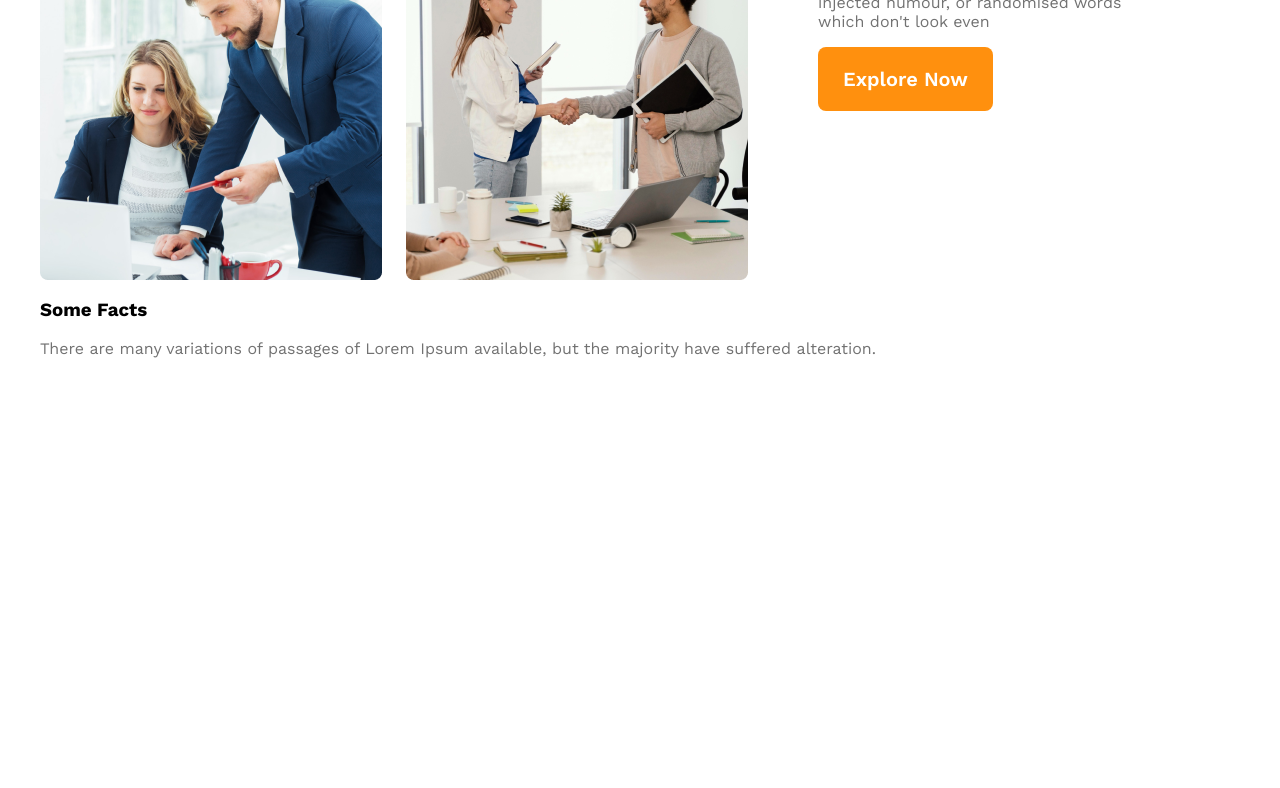
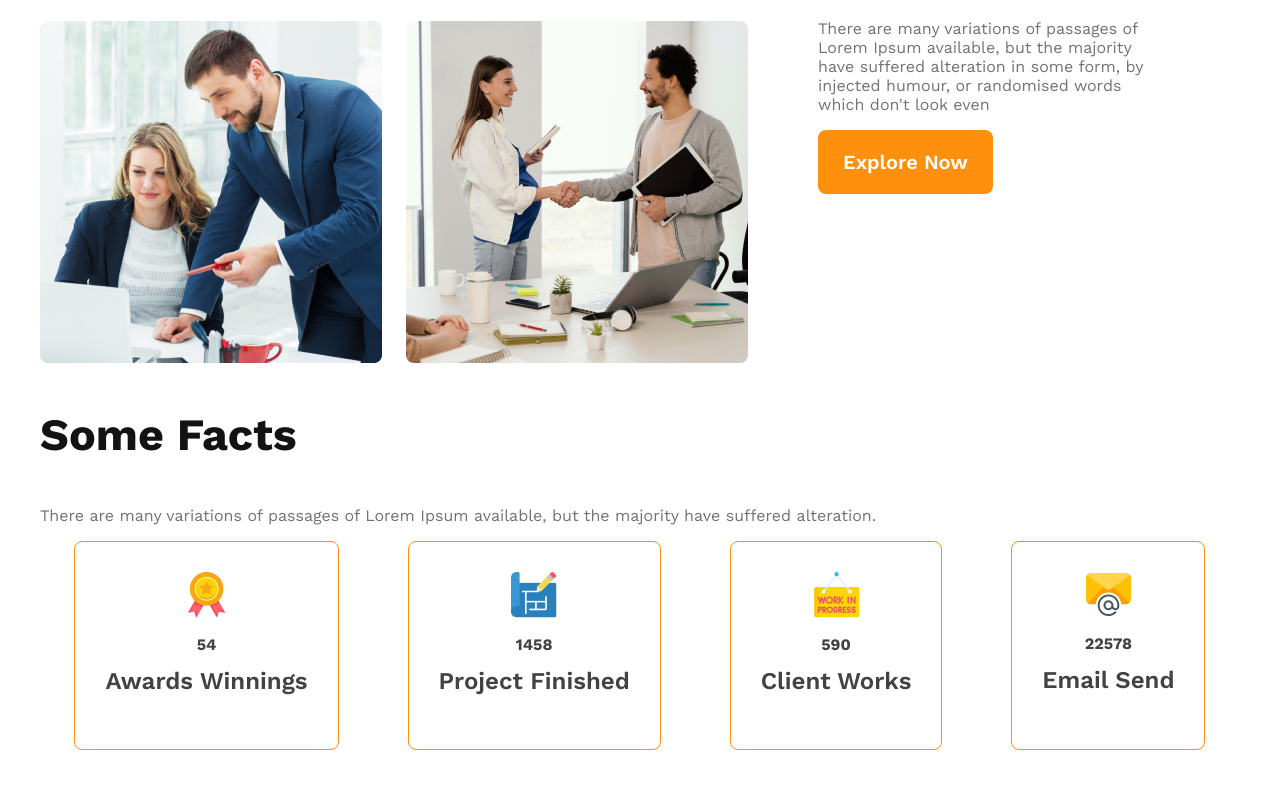
Before and after one commit to krishna3052002/g3-architect-website, a plain HTML site: page index.html in a window 1280 px wide. Shown: the part 1514-2302 px from the top of the page. Before the commit the page ends 1942 px from the top, so only its background shows below. Drawn offline with nearby package versions, Linux system fonts and the light colour scheme.

Commit message:
Facts Secction Added

```diff
--- a/index.html
+++ b/index.html
@@ -61,6 +61,28 @@
 <p class="text-light-gray">
     There are many variations of passages of Lorem Ipsum available, but the majority have suffered alteration.
 </p>
+ <div class="facts-card-container">
+    <div class="card">
+        <img src="images/icons/ribon.png" alt="">
+        <h2 class="card-stats">54</h2>
+        <p class="card-title text-light-gray">Awards Winnings</p>
+    </div>
+    <div class="card">
+        <img src="images/icons/projects.png" alt="">
+        <h2 class="card-stats">1458</h2>
+        <p class="card-title text-light-gray">Project Finished</p>
+    </div>
+    <div class="card">
+        <img src="images/icons/customers.png" alt="">
+        <h2 class="card-stats">590</h2>
+        <p class="card-title text-light-gray">Client Works</p>
+    </div>
+    <div class="card">
+        <img src="images/icons/email.png" alt="">
+        <h2 class="card-stats">22578</h2>
+        <p class="card-title text-light-gray">Email Send</p>
+    </div>
+ </div>
 </section>
     </main>
     <!-- main section end -->
--- a/styles/architect.css
+++ b/styles/architect.css
@@ -4,7 +4,8 @@
     font-family: 'Lato', sans-serif;
     font-family: 'Work Sans', sans-serif;
 }
-.btn-primary{
+
+.btn-primary {
     border-radius: 8px;
     background: #FF900E;
     color: #FFF;
@@ -15,14 +16,24 @@ cursor: pointer;
     border: 0px;
     padding: 20px 25px;
 }
-.btn-primary:hover{
+
+.btn-primary:hover {
     background-color: #424242;
 
 }
-.text-light-gray{
+
+.text-light-gray {
     color: #727272;
 
 }
+
+.section-title {
+    font-size: 2.8rem;
+    font-weight: 700;
+    color: #131313;
+
+}
+
 /* header styles*/
 header {
     background: rgba(255, 144, 14, 0.10);
@@ -51,12 +62,7 @@ nav li a {
     color: #424242;
 }
 
-.nav-title {
-    font-size: 2.8rem;
-    font-weight: 700;
-    color: #131313;
 
-}
 
 /* banner styles */
 .banner-content {
@@ -69,10 +75,10 @@ nav li a {
 .banner-title {
     font-size: 4rem;
     font-weight: 700;
-color:#131313;
+    color: #131313;
 }
 
-.banner img{
+.banner img {
     margin-top: 20px;
     width: 100%;
 }
@@ -114,32 +120,63 @@ main {
     color: #FF900E;
     font-weight: 700;
 }
+/* Facts section */
+.facts-card-container {
+    display: flex;
+    justify-content: space-around;
 
+}
 
+.facts-card-container .card-title {
+    font-size: 1.5rem;
+    color: #424242;
+    margin-top: 5px;
+    font-weight: 600;
+}
 
+.facts-card-container .card {
+
+    border-radius: 8px;
+    border: 1px solid #FF900E;
+    text-align: center;
+    padding: 30px;
+
+}
+
+.facts-card-container .card-stats {
+    font-size: 1rem;
+    color: #424242;
+}
 
 /* Responsive media query */
-@media screen and (max-width:576px){
-    header{
+@media screen and (max-width:576px) {
+    header {
         padding: 20px;
     }
-    nav,.teams-container{
+
+    nav,
+    .teams-container {
         flex-direction: column;
     }
-    .teams-img-container{
+
+    .teams-img-container {
         grid-template-columns: 1fr;
     }
-    .teams-content{
-        padding-left:20px;
-        padding-right:20px;
+
+    .teams-content {
+        padding-left: 20px;
+        padding-right: 20px;
     }
 }
+
 /* Tbalet or medium device */
-@media screen and (min-width:576px) and (max-width:960px){
-    header{
+@media screen and (min-width:576px) and (max-width:960px) {
+    header {
         padding: 50px;
     }
-    nav,.teams-container{
+
+    nav,
+    .teams-container {
         flex-direction: column;
     }
 
```
Lines whose indentation alone changed are shown as unchanged.
